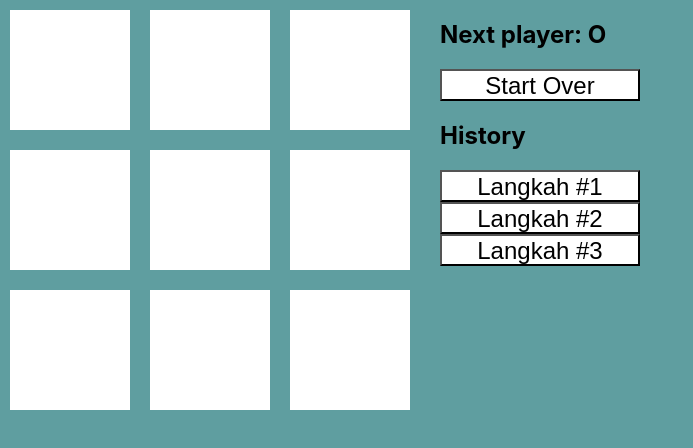
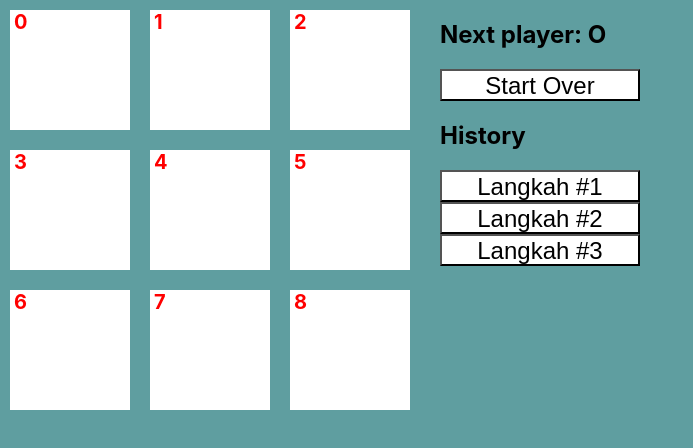
Before and after one commit to fdhani/tic-tac-toe, a React (Create React App) app: page / in a window 1280 px wide. Shown: the top 448 px of the page, without its empty margins (0-693 px from the left). Built offline with nearby package versions, Linux system fonts and the light colour scheme.

Commit message:
finish refactor

```diff
--- a/src/App.css
+++ b/src/App.css
@@ -15,6 +15,7 @@
   height: 120px;
   margin: 10px;
   display: flex;
+  position: relative;
   justify-content: center;
   align-items: center;
   font-size: 24px;
@@ -25,6 +26,9 @@
   margin-right: 20px;
 }
 
+.side-nav {
+}
+
 .button {
   background-color: #fff;
   width: 200px;
--- a/src/App.js
+++ b/src/App.js
@@ -1,23 +1,22 @@
 import "./App.css";
 import { useState } from "react";
 
-const Button = ({ children }) => {
-  return <button className="button">{children}</button>;
-};
-
-const Square = ({ value, onClick }) => {
-  return (
-    <div className="square" onClick={onClick}>
-      {value}
-    </div>
-  );
-};
+import Board from "./components/Board";
+import GameInfo from "./components/GameInfo";
+import calculateWinner from "./utils/calculateWinner";
 
 const App = () => {
   const [isXNext, setIsXNext] = useState(false);
   const [board, setBoard] = useState(Array(9).fill(null));
+  const winner = calculateWinner(board);
+
+  const handleResetGameClick = () => {
+    setBoard(Array(9).fill(null));
+    setIsXNext(false);
+  };
 
   const handleSquareClick = (index) => {
+    if (winner) return;
     setBoard((currBoard) => {
       const newBoard = [...currBoard];
 
@@ -29,37 +28,16 @@ const App = () => {
       setIsXNext(!isXNext);
       return newBoard;
     });
-    console.log("CLICKED SQUARE NUMBER");
   };
 
   return (
     <div className="container">
-      <div className="board">
-        <div className="row">
-          <Square value={board[0]} onClick={() => handleSquareClick(0)} />
-          <Square value={board[1]} onClick={() => handleSquareClick(1)} />
-          <Square value={board[2]} onClick={() => handleSquareClick(2)} />
-        </div>
-        <div className="row">
-          <Square value={board[3]} onClick={() => handleSquareClick(3)} />
-          <Square value={board[4]} onClick={() => handleSquareClick(4)} />
-          <Square value={board[5]} onClick={() => handleSquareClick(5)} />
-        </div>
-        <div className="row">
-          <Square value={board[6]} onClick={() => handleSquareClick(6)} />
-          <Square value={board[7]} onClick={() => handleSquareClick(7)} />
-          <Square value={board[8]} onClick={() => handleSquareClick(8)} />
-        </div>
-      </div>
-      <div className="game-info">
-        <h2>Next player: {isXNext ? "X" : "O"}</h2>
-        <Button>Start Over</Button>
-
-        <h2>History</h2>
-        <Button>Langkah #1</Button>
-        <Button>Langkah #2</Button>
-        <Button>Langkah #3</Button>
-      </div>
+      <Board board={board} onAction={handleSquareClick} />
+      <GameInfo
+        winner={winner}
+        isXNext={isXNext}
+        onReset={handleResetGameClick}
+      />
     </div>
   );
 };
--- /dev/null
+++ b/src/components/Board.js
@@ -0,0 +1,65 @@
+import Square from "./Square";
+
+const Board = ({ board, onAction }) => {
+  const handleSquareClick = (index) => {
+    onAction(index);
+  };
+
+  return (
+    <div className="board">
+      <div className="row">
+        <Square
+          index={0}
+          value={board[0]}
+          onClick={() => handleSquareClick(0)}
+        />
+        <Square
+          index={1}
+          value={board[1]}
+          onClick={() => handleSquareClick(1)}
+        />
+        <Square
+          index={2}
+          value={board[2]}
+          onClick={() => handleSquareClick(2)}
+        />
+      </div>
+      <div className="row">
+        <Square
+          index={3}
+          value={board[3]}
+          onClick={() => handleSquareClick(3)}
+        />
+        <Square
+          index={4}
+          value={board[4]}
+          onClick={() => handleSquareClick(4)}
+        />
+        <Square
+          index={5}
+          value={board[5]}
+          onClick={() => handleSquareClick(5)}
+        />
+      </div>
+      <div className="row">
+        <Square
+          index={6}
+          value={board[6]}
+          onClick={() => handleSquareClick(6)}
+        />
+        <Square
+          index={7}
+          value={board[7]}
+          onClick={() => handleSquareClick(7)}
+        />
+        <Square
+          index={8}
+          value={board[8]}
+          onClick={() => handleSquareClick(8)}
+        />
+      </div>
+    </div>
+  );
+};
+
+export default Board;
--- /dev/null
+++ b/src/components/Button.js
@@ -0,0 +1,9 @@
+const Button = ({ children, onClick }) => {
+  return (
+    <button className="button" onClick={onClick}>
+      {children}
+    </button>
+  );
+};
+
+export default Button;
--- /dev/null
+++ b/src/components/GameInfo.js
@@ -0,0 +1,26 @@
+import Button from "./Button";
+
+const GameInfo = ({ winner, isXNext, onReset }) => {
+  const handleResetGameClick = () => {
+    onReset();
+  };
+
+  return (
+    <div className="game-info">
+      {winner ? (
+        <h2>Winner: {winner}</h2>
+      ) : (
+        <h2>Next player: {isXNext ? "X" : "O"}</h2>
+      )}
+
+      <Button onClick={handleResetGameClick}>Start Over</Button>
+
+      <h2>History</h2>
+      <Button>Langkah #1</Button>
+      <Button>Langkah #2</Button>
+      <Button>Langkah #3</Button>
+    </div>
+  );
+};
+
+export default GameInfo;
--- /dev/null
+++ b/src/components/Square.js
@@ -0,0 +1,20 @@
+const Square = ({ value, onClick, index }) => {
+  return (
+    <div className="square" onClick={onClick}>
+      <span
+        style={{
+          position: "absolute",
+          color: "red",
+          fontSize: "20px",
+          top: "0",
+          left: "4px",
+        }}
+      >
+        {index}
+      </span>
+      {value}
+    </div>
+  );
+};
+
+export default Square;
--- /dev/null
+++ b/src/utils/calculateWinner.js
@@ -0,0 +1,25 @@
+function calculateWinner(board) {
+  // list down semua kemungkinan menang
+
+  const winningCombinations = [
+    [0, 1, 2],
+    [3, 4, 5],
+    [6, 7, 8],
+    [0, 3, 6],
+    [1, 4, 7],
+    [2, 5, 8],
+    [0, 4, 8],
+    [2, 4, 6],
+  ];
+
+  // loop through winningCombinations dan bandingkan dengan board state;
+  for (let i = 0; i < winningCombinations.length; i++) {
+    const [a, b, c] = winningCombinations[i];
+
+    if (board[a] && board[a] === board[b] && board[a] === board[c]) {
+      return board[a];
+    }
+  }
+}
+
+export default calculateWinner;
```
